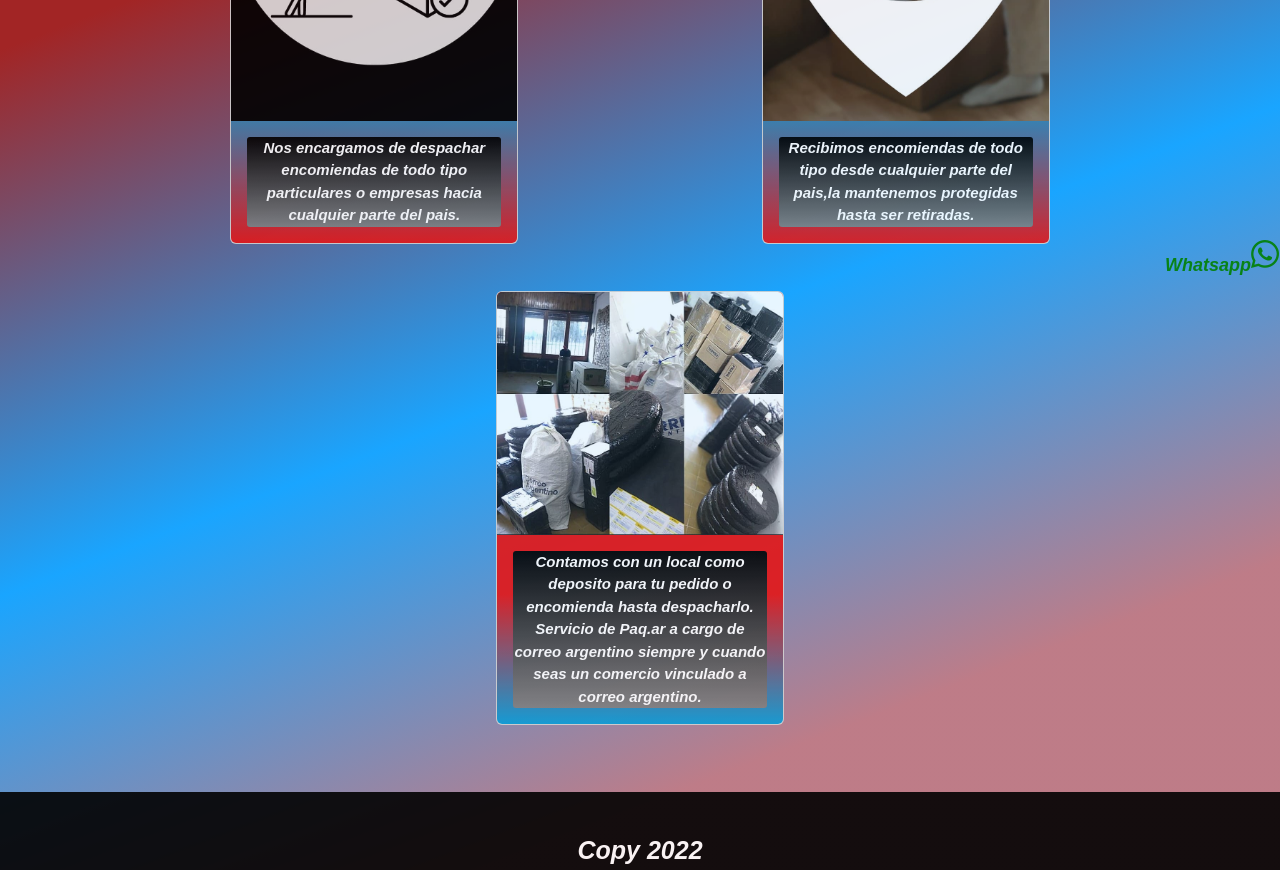
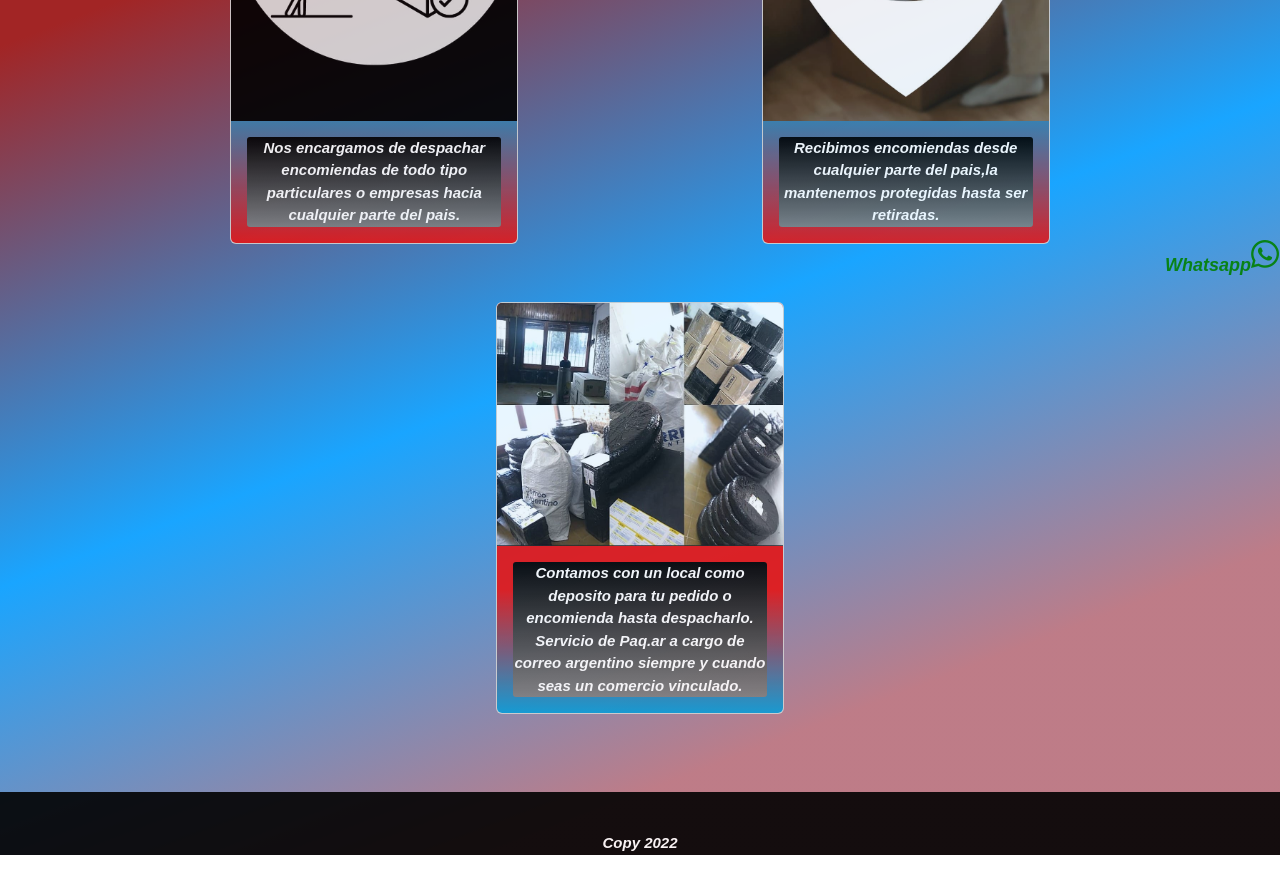
Before and after one commit to EmiZeibert/clase0, a website: page servicios.html in a window 1280 px wide. Shown: the part 460-1330 px from the top of the page. Drawn offline with Linux system fonts and the light colour scheme.

Commit message:
sass y seo correccion de textos

```diff
--- a/servicios.html
+++ b/servicios.html
@@ -62,7 +62,7 @@
                 <img src="./imagenes/servicio2.jpg" class="card-img-top" alt="recibir">
                 <div class="card-body">
                     <p class="card-text">
-                        Recibimos encomiendas de todo tipo desde cualquier parte del pais,la mantenemos protegidas hasta
+                        Recibimos encomiendas desde cualquier parte del pais,la mantenemos protegidas hasta
                         ser retiradas.
                     </p>
                 </div>
@@ -76,11 +76,8 @@
                     <img src="./imagenes/depositoprobaresta.jpeg" class="card-img-top" alt="deposito">
                 </div>
                 <div class="card-body">
-                    <p class="card-text"> Contamos con un local como deposito para tu pedido o encomienda hasta
-                        despacharlo.
-                        Servicio de Paq.ar a cargo de correo argentino siempre y cuando seas un comercio vinculado a
-                        correo
-                        argentino.
+                    <p class="card-text"> Contamos con un local como deposito para tu pedido o encomienda hasta despacharlo.
+                        Servicio de Paq.ar a cargo de correo argentino siempre y cuando seas un comercio vinculado.
                     </p>
                 </div>
             </span>
--- a/style/partials/_footer.scss
+++ b/style/partials/_footer.scss
@@ -24,12 +24,11 @@
 
         text-align: center;
         padding-top: 40px;
-        font-size: 10px;
+        font-size: 15px;
         background-color:$secondarycolor;
         color: white;
         font-family:$fontSans;
         font-weight: $font-weight;
-        font-size: 25px;
         font-style: oblique;
     }
 }
```
Also changed, not shown: ubicacion.html (+1 -1 lines), style/estilo.css, 1 other file.
